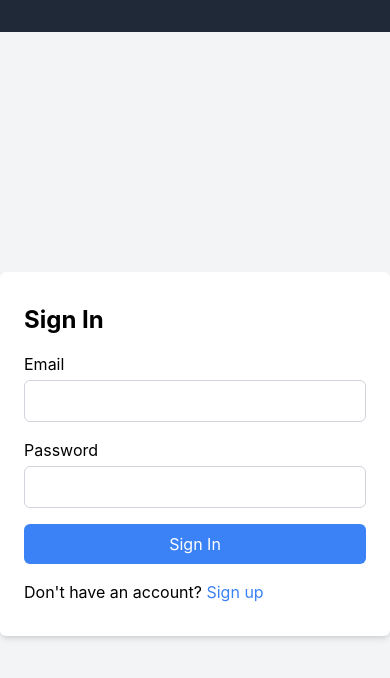
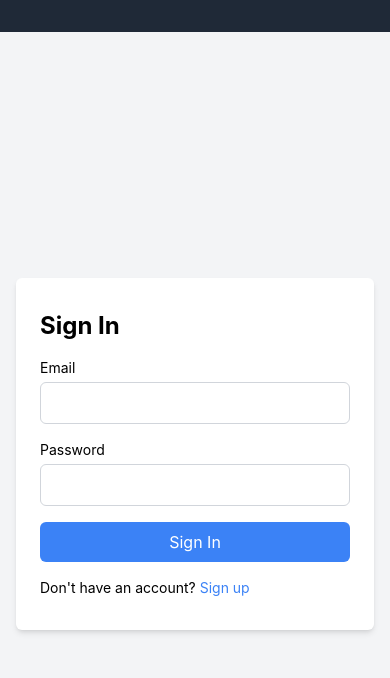
Before and after one commit to sirus-the-beaver/CS361-main-program, a React (Create React App) app in the folder frontend/: page /signin in a window 390 px wide. Shown: the top 678 px of the page. Built offline with nearby package versions, Linux system fonts and the light colour scheme.

Commit message:
Add responsive styling to SignIn component

```diff
--- a/frontend/src/components/SignIn.js
+++ b/frontend/src/components/SignIn.js
@@ -31,22 +31,22 @@ const SignIn = ({ setSignedIn }) => {
         }
     };
     return (
-        <div className="flex flex-col items-center justify-center min-h-screen bg-gray-100">
+        <div className="flex flex-col items-center justify-center min-h-screen bg-gray-100 px-4 sm:px-6 lg:px-8">
             <div className="max-w-md w-full px-6 py-8 bg-white shadow-md rounded-md">
-                <h2 className="text-2xl font-bold mb-4">Sign In</h2>
+                <h2 className="text-2xl sm:text-3xl font-bold mb-4">Sign In</h2>
                 {error && <p className="text-red-500 mb-4">{error}</p>}
                 <form onSubmit={handleSubmit} className="space-y-4">
                     <div>
-                        <label className="block mb-1">Email</label>
+                        <label className="block mb-1 text-sm sm:text-base">Email</label>
                         <input type="email" value={email} onChange={(e) => setEmail(e.target.value)} required className="w-full px-4 py-2 border border-gray-300 rounded-md focus:outline-none focus:ring-2 focus:ring-blue-500" />
                     </div>
                     <div>
-                        <label className="block mb-1">Password</label>
+                        <label className="block mb-1 text-sm sm:text-base">Password</label>
                         <input type="password" value={password} onChange={(e) => setPassword(e.target.value)} required className="w-full px-4 py-2 border border-gray-300 rounded-md focus:outline-none focus:ring-2 focus:ring-blue-500" />
                     </div>
-                    <button type="submit" className="w-full py-2 px-4 bg-blue-500 text-white rounded-md hover:bg-blue-600">Sign In</button>
+                    <button type="submit" className="w-full py-2 px-4 bg-blue-500 text-white rounded-md hover:bg-blue-600 transition duration-300">Sign In</button>
                 </form>
-                <p className="mt-4">Don't have an account? <a href="/signup" className="text-blue-500">Sign up</a></p>
+                <p className="mt-4 text-sm sm:text-base">Don't have an account? <a href="/signup" className="text-blue-500 hover:underline">Sign up</a></p>
             </div>
         </div>
     )
```
